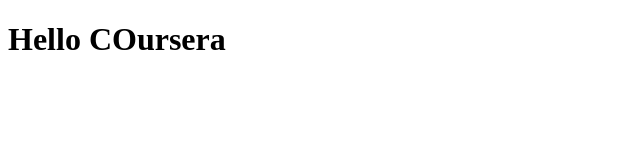
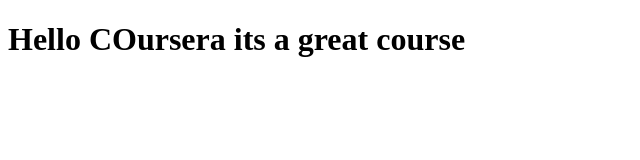
Before and after one commit to AnkitDahal/coursera-test, a plain HTML site: page site/index.html in a window 1280 px wide. Shown: the whole page, without its empty margins (0-640 px from the left). Drawn offline with Linux system fonts and the light colour scheme.

Commit message:
Small addition

```diff
--- a/site/index.html
+++ b/site/index.html
@@ -4,6 +4,6 @@
 	<title>HEllo World</title>
 </head>
 <body>
-<h1>Hello COursera</h1>
+<h1>Hello COursera its a great course</h1>
 </body>
 </html>
```
